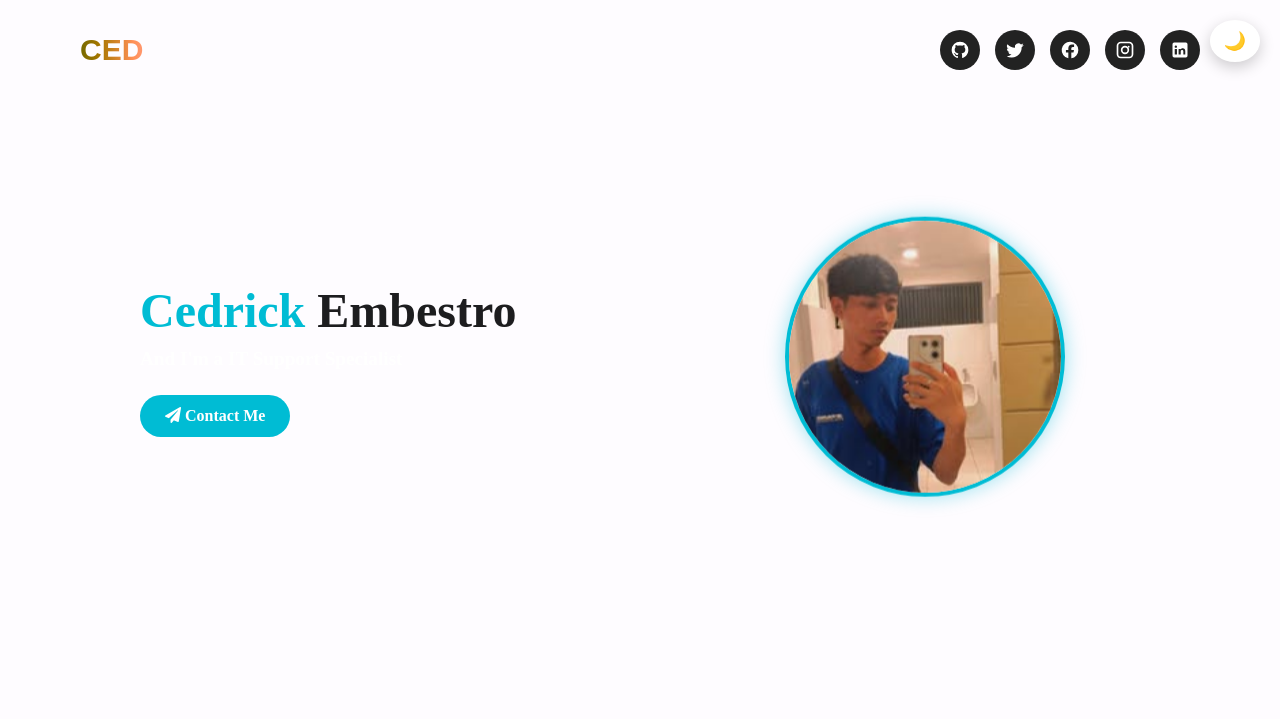
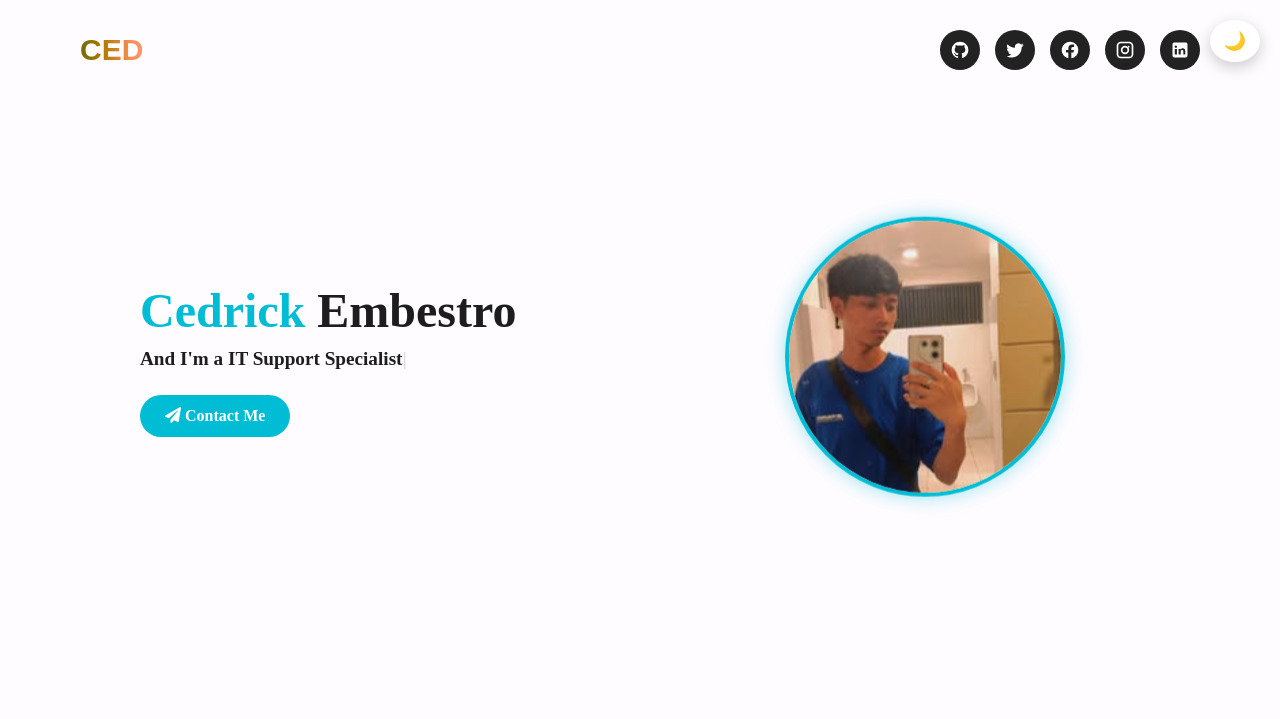
Before and after one commit to Cedrick13/Ced-Portfolio, a PHP site: page / in a window 1280 px wide. Shown: the top 719 px of the page. Run offline with PHP 8.4, Linux system fonts and the light colour scheme.

Commit message:
update color

```diff
--- a/style.css
+++ b/style.css
@@ -481,7 +481,7 @@ body.dark .navbar.sticky {
 .tagline {
     margin-top: 10px;
     font-size: 1.2rem;
-    color: #fff;
+    color: var(--text);
 }
 
 .cta-button {
```
